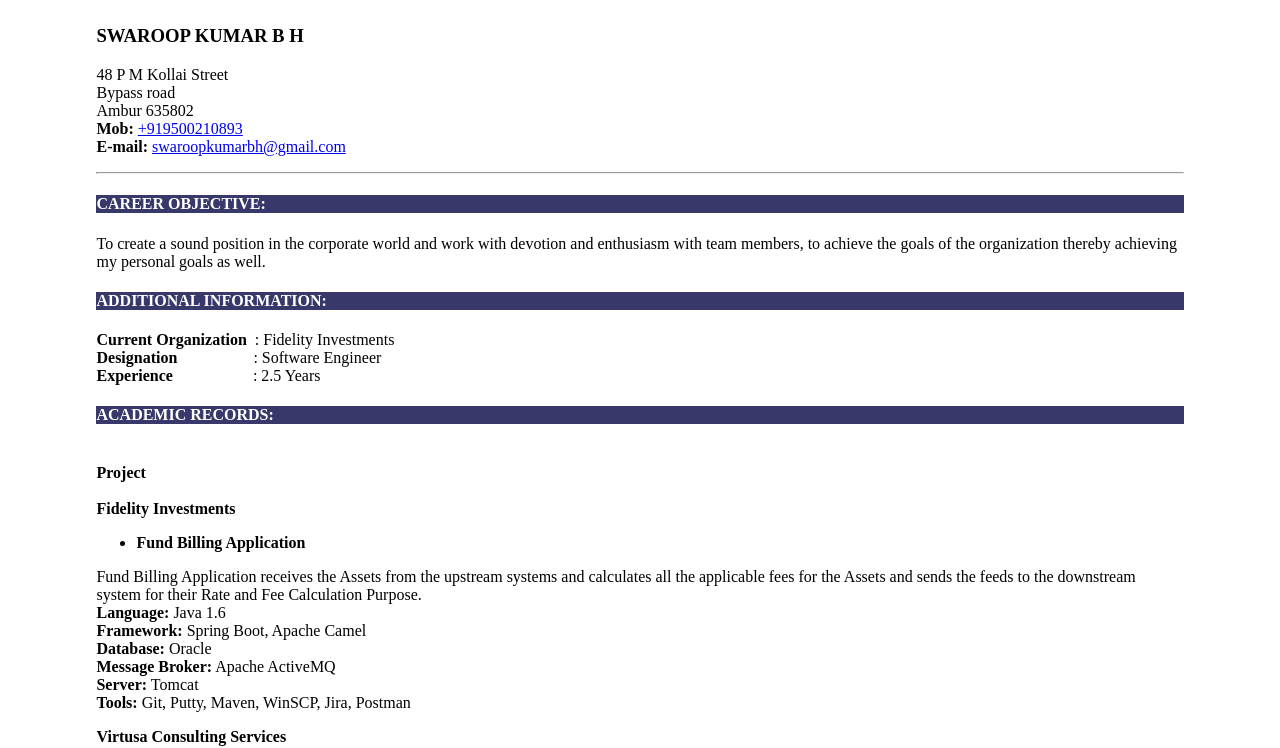
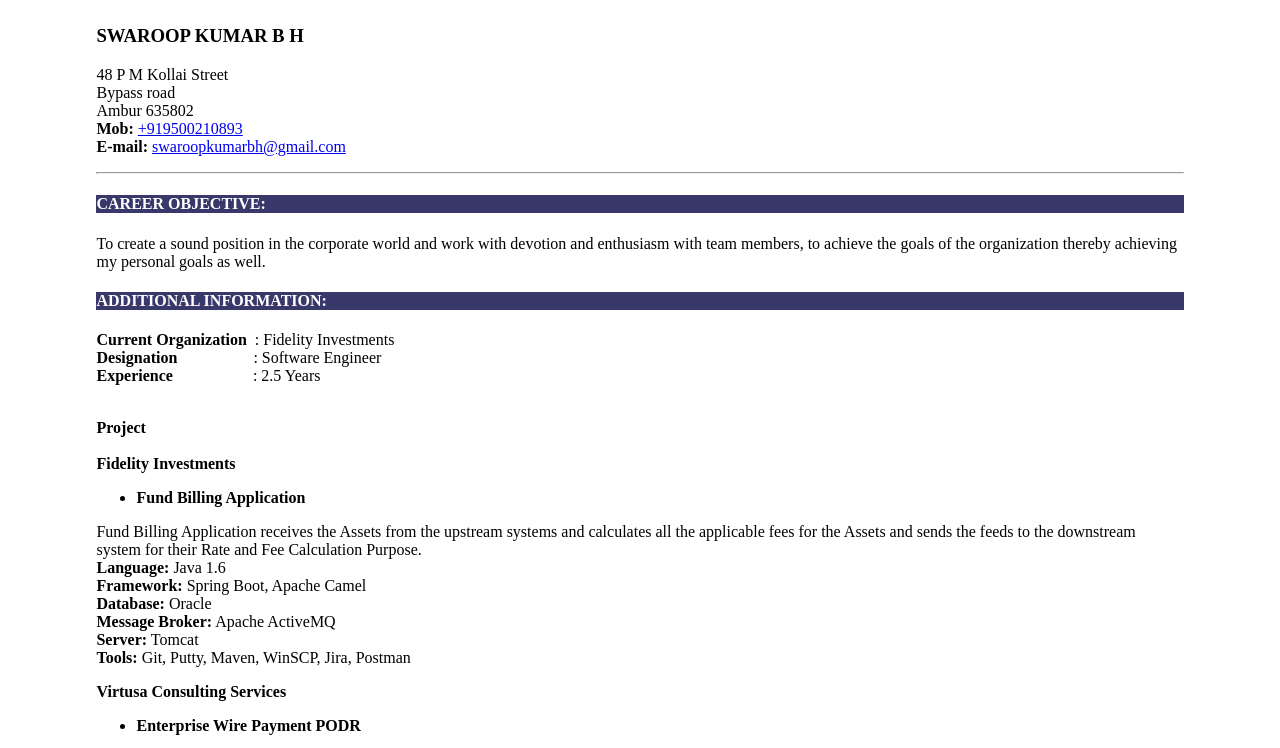
Before and after one commit to swaroopkumarbh/swaroopkumarbh.github.io, a plain HTML site: page index.html in a window 1280 px wide. Shown: the top 748 px of the page. Drawn offline with Linux system fonts and the light colour scheme.

Commit message:
Update index.html
latest

```diff
--- a/index.html
+++ b/index.html
@@ -35,10 +35,6 @@
         <b>Experience</b>&nbsp;&nbsp;&nbsp;&nbsp;&nbsp;&nbsp;&nbsp;
         &nbsp;&nbsp;&nbsp;&nbsp;&nbsp;&nbsp;&nbsp;&nbsp;&nbsp;&nbsp;&nbsp;&nbsp;: 2.5 Years
       </p>
-      <div class="headingdiv">
-        <h4 class="upper heading">academic records:</h4>
-      </div>
-
       <br>
         <b>Project</b><br><br>
 <b>Fidelity Investments</b></br>
```
